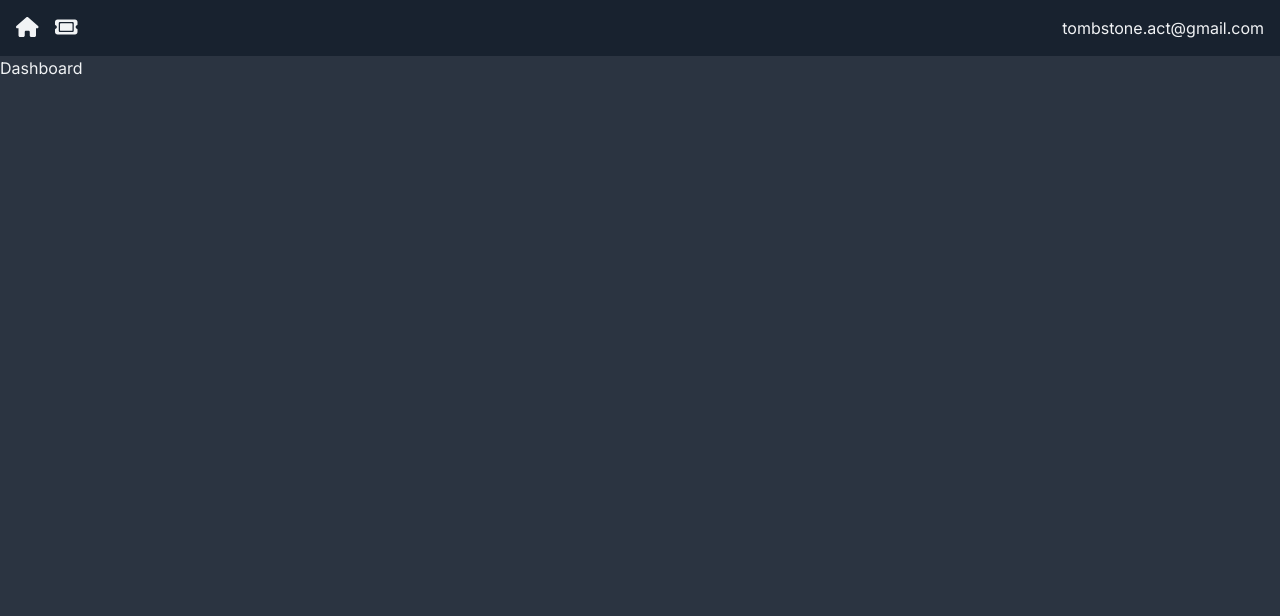
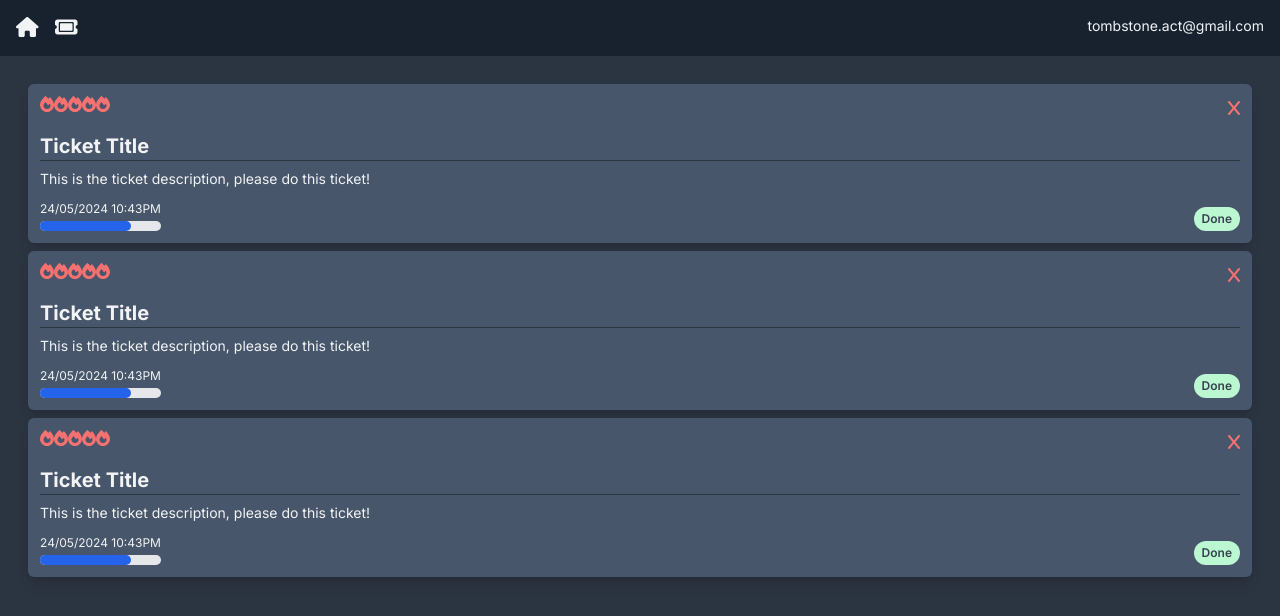
Before and after one commit to tombstone-10/ticketing-app, a Next.js app: page / in a window 1280 px wide. Shown: the top 616 px of the page. Built offline with nearby package versions, Linux system fonts and the light colour scheme.

Commit message:
New Components Added
Ticket card, status display, progress display, priority display components added and styled.

```diff
--- /dev/null
+++ b/app/(components)/PriorityDisplay.jsx
@@ -0,0 +1,16 @@
+import { faFire } from "@fortawesome/free-solid-svg-icons";
+import { FontAwesomeIcon } from "@fortawesome/react-fontawesome";
+
+const PriorityDisplay = () => {
+  return (
+    <div className="flex justify-start align-baseline">
+      <FontAwesomeIcon icon={faFire} className="text-red-400" />
+      <FontAwesomeIcon icon={faFire} className="text-red-400" />
+      <FontAwesomeIcon icon={faFire} className="text-red-400" />
+      <FontAwesomeIcon icon={faFire} className="text-red-400" />
+      <FontAwesomeIcon icon={faFire} className="text-red-400" />
+    </div>
+  );
+};
+
+export default PriorityDisplay;
--- /dev/null
+++ b/app/(components)/ProgressDisplay.jsx
@@ -0,0 +1,12 @@
+const ProgressDisplay = () => {
+  return (
+    <div className="w-full bg-gray-200 rounded-full h-2.5">
+      <div
+        className="bg-blue-600 h-2.5 rounded-full"
+        style={{ width: "75%" }}
+      ></div>
+    </div>
+  );
+};
+
+export default ProgressDisplay;
--- /dev/null
+++ b/app/(components)/StatusDisplay.jsx
@@ -0,0 +1,9 @@
+const StatusDisplay = () => {
+  return (
+    <span className="inline-block rounded-full px-2 py-1 text-xs font-semibold text-gray-700 bg-green-200">
+      Done
+    </span>
+  );
+};
+
+export default StatusDisplay;
--- /dev/null
+++ b/app/(components)/TicketCard.js
@@ -0,0 +1,32 @@
+import DeleteBlock from "./DeleteBlock"
+import PriorityDisplay from "./PriorityDisplay"
+import ProgressDisplay from "./ProgressDisplay"
+import StatusDisplay from "./StatusDisplay"
+
+const TicketCard = () => {
+    return (
+        <div className="flex flex-col bg-card hover:bg-card-hover rounded-md shadow-lg p-3 m-2">
+            <div className="flex mb-3">
+                <PriorityDisplay />
+                <div className="ml-auto">
+                    <DeleteBlock />
+                </div>
+            </div>
+            <h4>Ticket Title</h4>
+            <hr className="h-px border-0 bg-page mb-2" />
+            <p className="whitespace-pre-wrap">This is the ticket description, please do this ticket!</p>
+            <div className="flex-grow"></div>
+            <div className="flex mt-2">
+                <div className="flex flex-col">
+                    <p className="text-xs my-1">24/05/2024 10:43PM</p>
+                    <ProgressDisplay />
+                </div>
+                <div className="ml-auto flex items-end">
+                    <StatusDisplay />
+                </div>
+            </div>
+        </div>
+    )
+}
+
+export default TicketCard;
--- a/app/globals.css
+++ b/app/globals.css
@@ -1,6 +1,35 @@
 @tailwind base;
 @tailwind components;
 @tailwind utilities;
+
+@layer base {
+  h1,
+  h2,
+  h3,
+  h4 {
+    @apply font-bold;
+  }
+
+  h1 {
+    @apply text-4xl;
+  }
+
+  h2 {
+    @apply text-3xl;
+  }
+
+  h3 {
+    @apply text-2xl;
+  }
+
+  h4 {
+    @apply text-xl;
+  }
+
+  p {
+    @apply text-sm text-default-text;
+  }
+}
 
 @layer components {
   .icon {
--- a/app/page.jsx
+++ b/app/page.jsx
@@ -1,5 +1,15 @@
+import TicketCard from "./(components)/TicketCard";
+
 const Dashboard = () => {
-  return <div>Dashboard</div>;
+  return (
+    <div className="p-5">
+      <div className="">
+        <TicketCard />
+        <TicketCard />
+        <TicketCard />
+      </div>
+    </div>
+  );
 };
 
 export default Dashboard;
```
